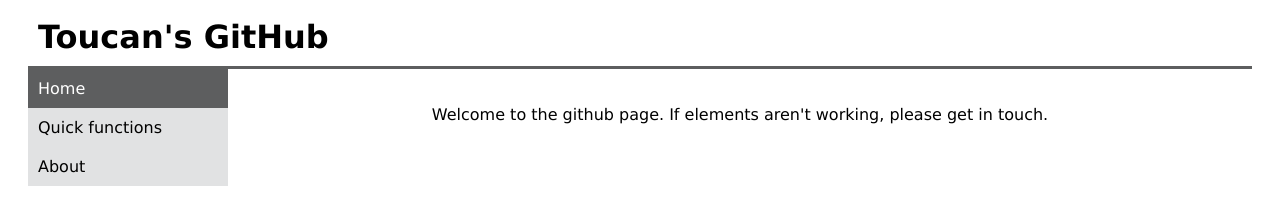
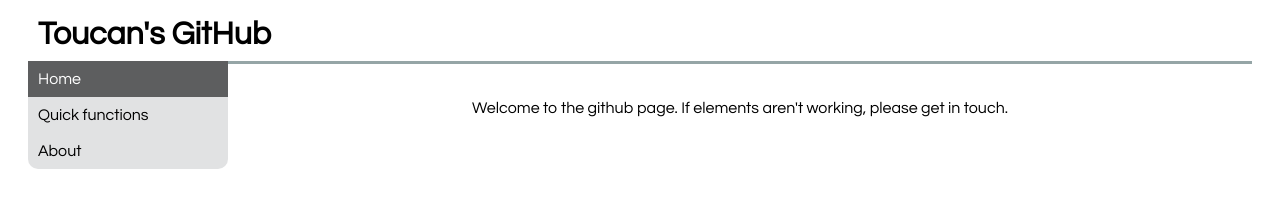
Before and after one commit to toucan96/MatinPhD, a plain HTML site: page index.html in a window 1280 px wide. Drawn offline with Linux system fonts and the light colour scheme.

Commit message:
Update stylesheet from eleanor

```diff
--- a/stylesheet.css
+++ b/stylesheet.css
@@ -1,12 +1,9 @@
 body {
-	font-family: Verdana;
+	font-family: "Century Gothic";
 	padding: 0px 20px;
 }
 div.topbar {
 	padding: 10px 0 10px 10px;
-	border-bottom: 1px;
-	border-bottom: #5d5E5F;
-	border-bottom-style: solid;
 }
 div.topbar h1 {
 	margin:0;
@@ -28,6 +25,7 @@ div.sidebar ul.navbar {
 	margin: 0;
 	padding: 0;
 	background-color: #E1E2E3;
+		border-radius: 10px;
 }
 ul.navbar li a {
 	display: block;
@@ -37,7 +35,8 @@ ul.navbar li a {
 }
 ul.navbar li a:hover {
 	color: #ffffff;
-	background-color: #5d5E5F;
+	background-color: #95a5a6;
+	border-radius: 10px;
 }
 div.content {
 	flex: 9;
@@ -47,4 +46,7 @@ div.content {
 	color:#000000;
 	padding: 20px 0 0 0;
 	height: 100vh;
+	border-top: 1px;
+	border-top: #95a5a6;
+	border-top-style: solid;
 }
```
